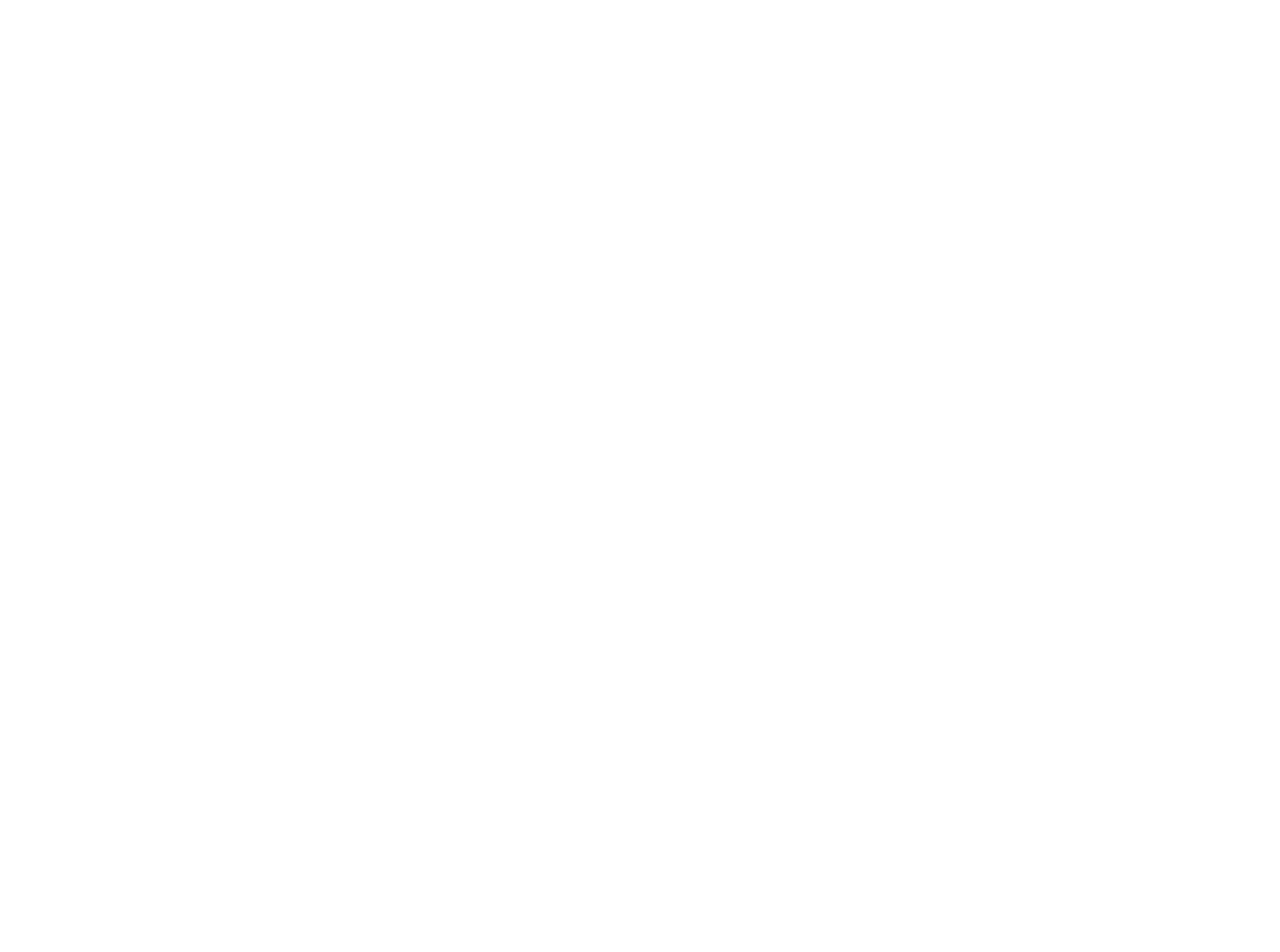
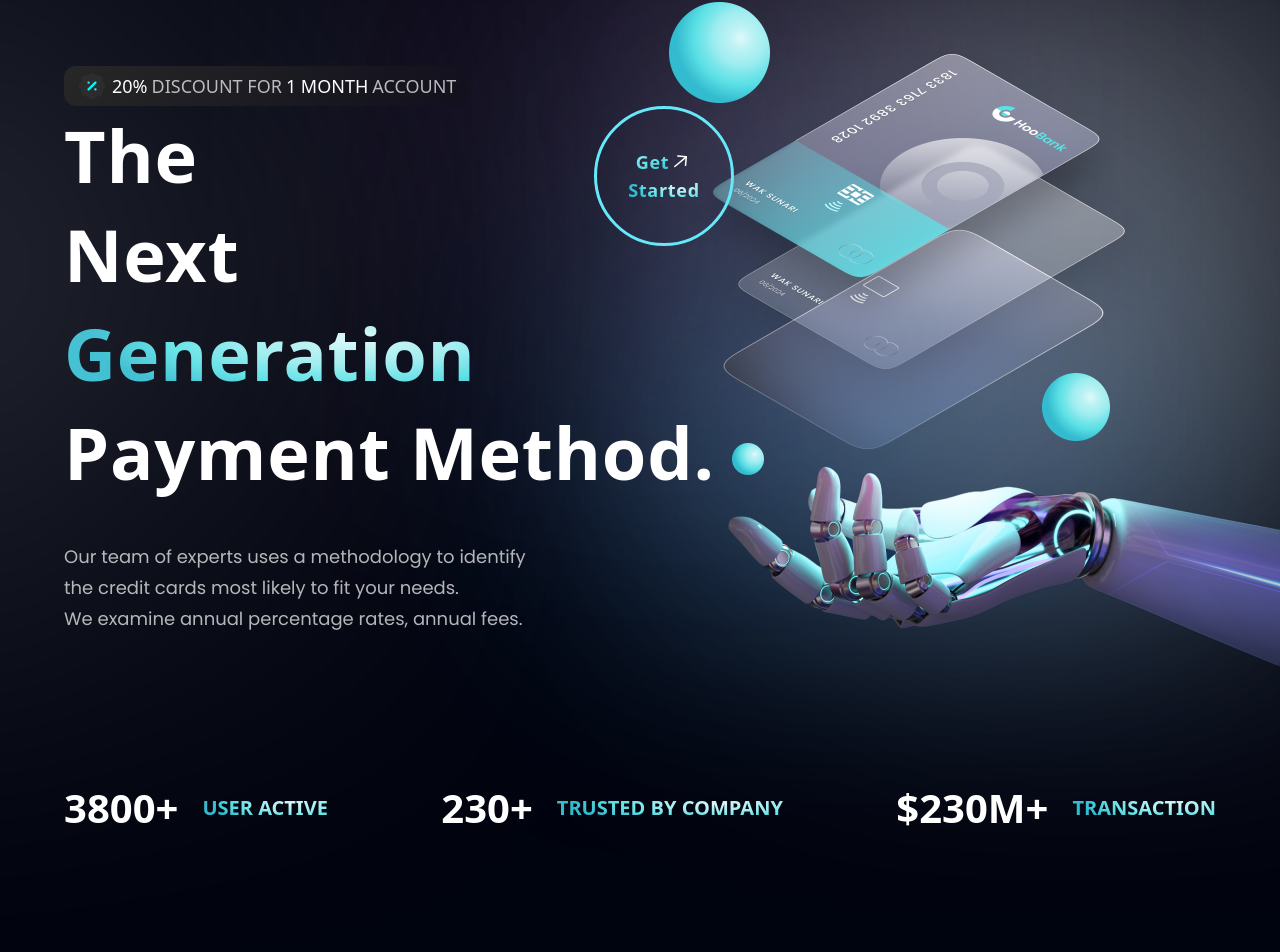
Before and after one commit to StanislaM/hoo-bank, a React (Vite) app: page / in a window 1280 px wide. Shown: the part 158-1110 px from the top of the page. Before the commit the page ends 800 px from the top, so only its background shows below. Built offline with nearby package versions, Linux system fonts and the light colour scheme; the HTML template or start-up script is replaced by a standard one.

Commit message:
added header section

```diff
--- a/src/App.tsx
+++ b/src/App.tsx
@@ -1,12 +1,15 @@
-import Container from './components/Container';
 import Navbar from './components/Navbar';
+import Business from './sections/Business';
+import Header from './sections/Header';
 
 const App = () => {
     return (
         <div className="bg-primary w-full overflow-hidden">
-            <Container>
-                <Navbar />
-            </Container>
+            <Navbar />
+
+            <Header />
+
+            <Business />
         </div>
     );
 };
--- a/src/components/Container/index.tsx
+++ /dev/null
@@ -1,15 +0,0 @@
-import styles from '../../style';
-
-interface IProps {
-    children: React.ReactNode;
-}
-
-const Container = ({ children }: IProps) => {
-    return (
-        <div className={`${styles.boxWidth} ${styles.paddingX} mx-auto`}>
-            {children}
-        </div>
-    );
-};
-
-export default Container;
--- /dev/null
+++ b/src/components/GetStarted/index.tsx
@@ -0,0 +1,24 @@
+import { arrowUp } from '../../assets';
+import styles from '../../style';
+
+const GetStarted = () => {
+    return (
+        <a className="hidden ss:block rounded-full w-[140px] h-[140px] border-cyan-300 border-[3px] p-[3px] cursor-pointer hover:shadow-center transition-all duration-300">
+            <div
+                className={`w-full h-full rounded-full text-lg font-bold ${styles.flexCenter} flex-col `}
+            >
+                <div className={`${styles.flexCenter}`}>
+                    <span className="text-gradient2 ">Get</span>
+                    <img
+                        src={arrowUp}
+                        alt="arrow"
+                        className="w-[23px] h-[23px] object-contain"
+                    />
+                </div>
+                <span className="text-gradient">Started</span>
+            </div>
+        </a>
+    );
+};
+
+export default GetStarted;
--- a/src/components/Navbar/index.tsx
+++ b/src/components/Navbar/index.tsx
@@ -20,7 +20,9 @@
     }, []);
 
     return (
-        <div className={`${styles.flexBetween} sm:block navbar`}>
+        <div
+            className={`${styles.flexBetween} sm:block navbar ${styles.boxWidth} ${styles.paddingX} relative mx-auto z-[10000]`}
+        >
             <div className={`${styles.flexBetween}`}>
                 {/* LOGO */}
                 <div className="py-8">
--- /dev/null
+++ b/src/components/Stats/index.tsx
@@ -0,0 +1,27 @@
+import { useCallback } from 'react';
+import { stats } from '../../constants';
+import styles from '../../style';
+
+const Stats = () => {
+    const renderStats = useCallback(() => {
+        return stats.map((item) => (
+            <div
+                key={item.id}
+                className={`${styles.flexCenter} gap-x-6 text-[30px] xs:text-[40px] font-semibold text-white`}
+            >
+                {item.value}
+                <span className="text-lg xs:text-xl text-gradient">
+                    {item.title.toUpperCase()}
+                </span>
+            </div>
+        ));
+    }, []);
+
+    return (
+        <div className="flex justify-around lg:justify-between flex-col xs:flex-row items-start sm:items-center gap-x-8 flex-wrap relative z-30 mt-[600px] lg:mt-36">
+            {renderStats()}
+        </div>
+    );
+};
+
+export default Stats;
--- a/src/index.css
+++ b/src/index.css
@@ -32,6 +32,21 @@
     -webkit-text-fill-color: transparent;
     background-clip: text;
     text-fill-color: transparent;
+}
+
+.text-gradient2 {
+    background: linear-gradient(
+        158deg,
+        #def9fa -43.27%,
+        #bef3f5 -21.24%,
+        #9dedf0 12.19%,
+        #7de7eb 29.82%,
+        #5ce1e6 51.94%,
+        #33bbcf 90.29%
+    );
+    background-clip: text;
+    -webkit-background-clip: text;
+    -webkit-text-fill-color: transparent;
 }
 
 .bg-blue-gradient {
@@ -135,10 +150,14 @@
 
 .pink__gradient {
     background: linear-gradient(90deg, #f4c4f3 0%, #fc67fa 100%);
-    filter: blur(900px);
+    filter: blur(175px);
 }
 
 .white__gradient {
     background: rgba(255, 255, 255, 0.6);
-    filter: blur(750px);
+    filter: blur(175px);
 }
+.white__gradient_small {
+    background: #fff;
+    filter: blur(225px);
+}
--- /dev/null
+++ b/src/sections/Business/index.tsx
@@ -0,0 +1,5 @@
+const Business = () => {
+    return <div>Business</div>;
+};
+
+export default Business;
--- /dev/null
+++ b/src/sections/Header/index.tsx
@@ -0,0 +1,64 @@
+import { discount, robot } from '../../assets';
+import GetStarted from '../../components/GetStarted';
+import Stats from '../../components/Stats';
+import styles, { layout } from '../../style';
+
+const Header = () => {
+    return (
+        <section
+            id="home"
+            className={`relative ${layout.section} ${styles.marginY} `}
+        >
+            <div className={`${styles.boxWidth} ${styles.paddingX} mx-auto`}>
+                <div className="max-w-[670px] z-30 relative mx-auto lg:mx-0 ">
+                    {/* DISCOUNT */}
+                    <div
+                        className={`px-1 sm:px-3 py-1 bg-discount-gradient ${styles.flexCenter} flex-wrap w-fit gap-x-1 rounded-xl text-dimWhite text-sm ss:text-lg relative z-10 `}
+                    >
+                        <img src={discount} alt="discount" />
+                        <span className="text-white">20%</span>
+                        DISCOUNT FOR
+                        <span className="text-white"> 1 MONTH </span>
+                        ACCOUNT
+                    </div>
+                    {/* HEADING */}
+                    <h1 className=" text-[52px] xs:text-[72px] font-bold leading-snug text-white relative block tracking-[0.72px]">
+                        <div className="flex justify-start gap-x-4 sm:justify-between flex-wrap">
+                            <div className="max-w-[320px]">
+                                The Next
+                                <span className="text-gradient">
+                                    {' '}
+                                    Generation{' '}
+                                </span>
+                            </div>
+                            <GetStarted />
+                        </div>
+                        Payment Method.
+                        <div className="absolute -left-[200px] top-0 w-[195px] h-[324px] rounded-full white__gradient_small " />
+                    </h1>
+                    {/* DESCR */}
+                    <p className={`${styles.paragraph} max-w-[480px] mt-10`}>
+                        Our team of experts uses a methodology to identify the
+                        credit cards most likely to fit your needs.
+                        <br /> We examine annual percentage rates, annual fees.
+                    </p>
+                </div>
+                <Stats />
+            </div>
+            {/* IMAGE */}
+            <div className="absolute bottom-[120px] lg:top-0 -right-[100px] xs:right-0 w-[669px] h-[674px]">
+                <img
+                    src={robot}
+                    alt="robot"
+                    className="z-20 relative opacity-60 lg:opacity-100 "
+                />
+
+                <div className="blue__gradient w-[578px] h-[571px] top-0 absolute z-10" />
+                <div className="white__gradient w-[405px] h-[471px] top-0 right-0 absolute z-10" />
+                <div className="pink__gradient w-[150px] h-[200px] top-0 absolute z-10" />
+            </div>
+        </section>
+    );
+};
+
+export default Header;
--- a/src/style.ts
+++ b/src/style.ts
@@ -4,7 +4,7 @@
     heading2:
         'font-poppins font-semibold xs:text-[48px] text-[40px] text-white xs:leading-[76.8px] leading-[66.8px] w-full',
     paragraph:
-        'font-poppins font-normal text-dimWhite text-[18px] leading-[30.8px]',
+        'font-poppins font-normal text-dimWhite text-[14px] xs:text-[18px] leading-[30.8px]',
 
     flexCenter: 'flex justify-center items-center',
     flexStart: 'flex justify-center items-start',
--- a/tailwind.config.js
+++ b/tailwind.config.js
@@ -14,6 +14,9 @@
         poppins: ["Poppins", "sans-serif"],
       },
     },
+    boxShadow: {
+      'center': '0px 0px 30px cyan',
+    },
     screens: {
       xs: "480px",
       ss: "620px",
```
